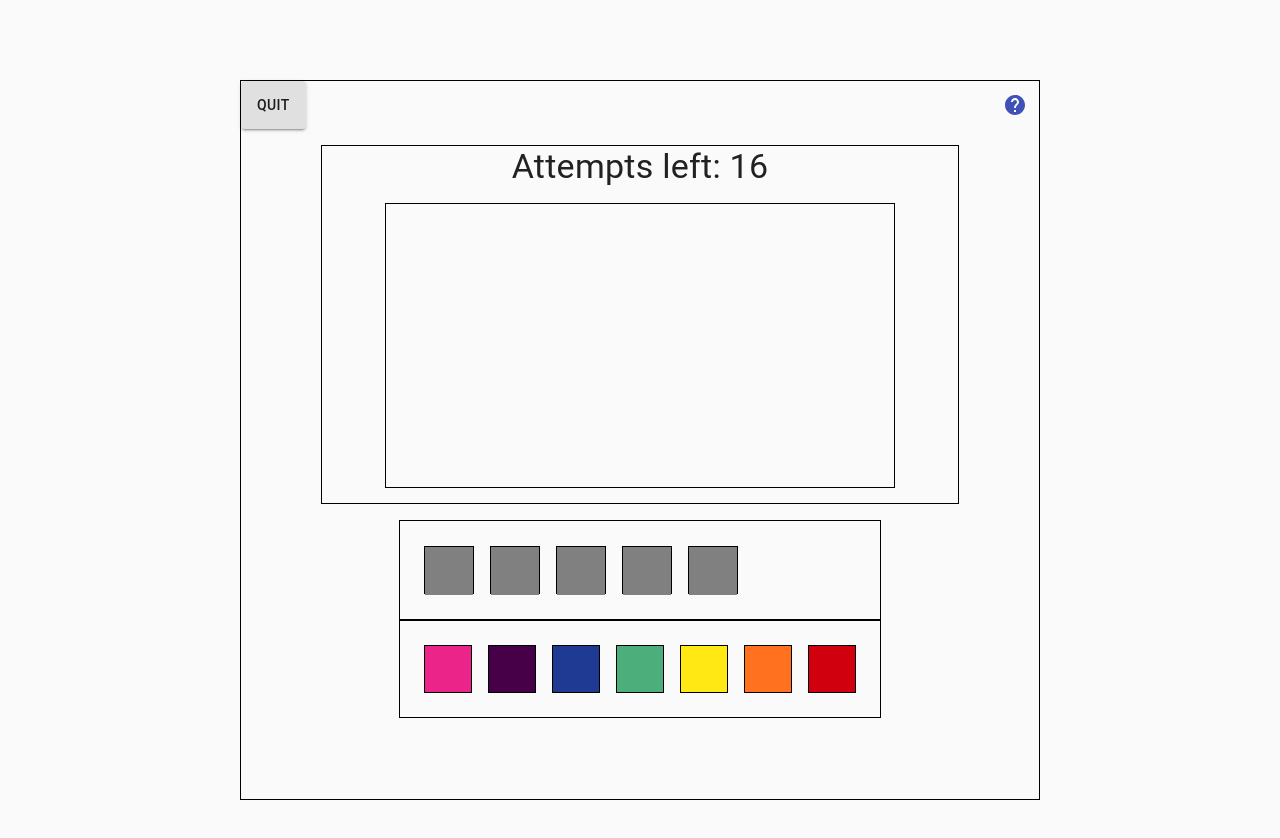
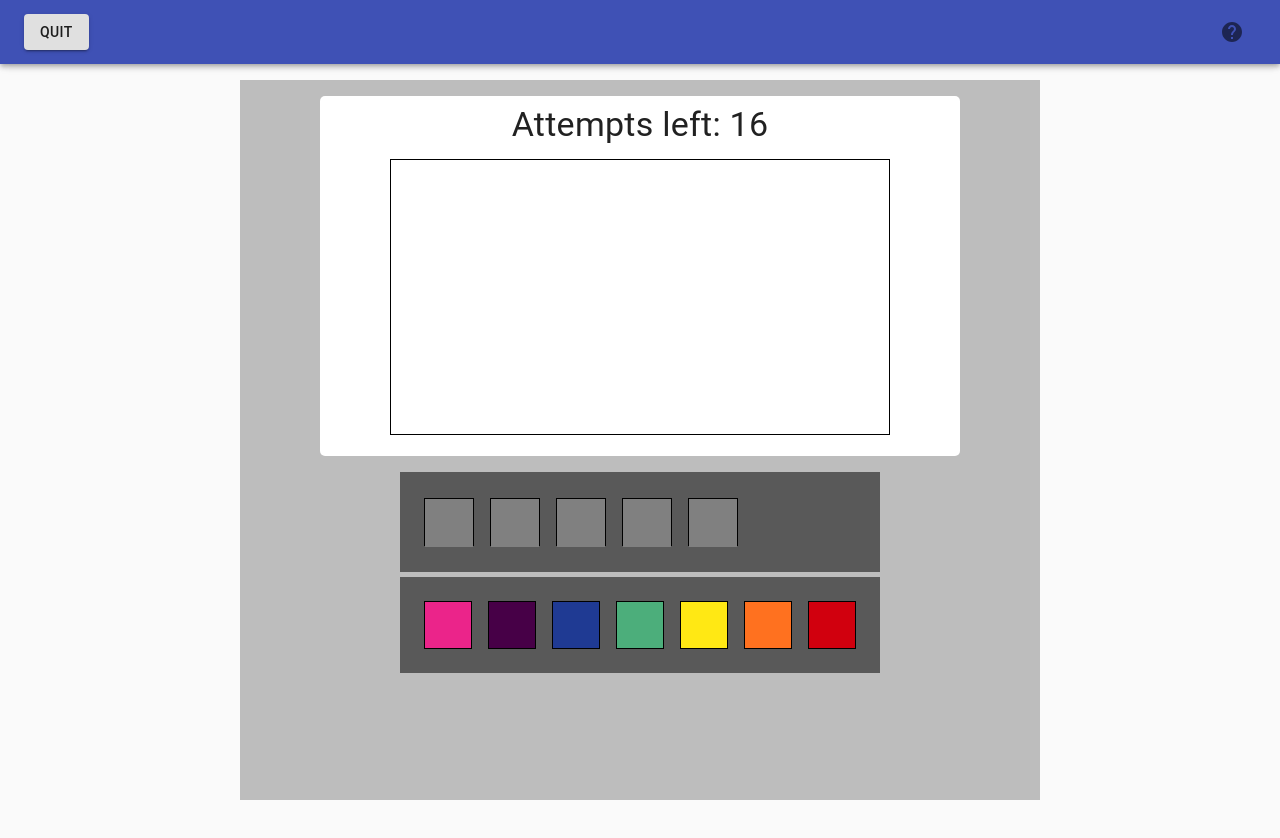
Before and after one commit to magnus-schj/code-breaker, a React (Vite) app: page / in a window 1280 px wide. Both pictures are taken after a click on the button "START GAME". Shown: the top 838 px of the page. Built offline with nearby package versions, Linux system fonts and the light colour scheme.

Commit message:
more styling

```diff
--- a/src/App.css
+++ b/src/App.css
@@ -6,8 +6,8 @@
 
 .pickable-pegs {
   display: flex;
-  border: 1px solid black;
   padding: 1rem;
+  background: hsl(0, 0%, 35%);
 }
 /* ----------------------------------- */
 
@@ -26,11 +26,13 @@
   margin: 1rem;
   height: 50%;
   width: 80%;
-  border: 1px solid black;
   display: flex;
   flex-direction: column;
   align-items: center;
   justify-content: start;
+  background: white;
+  padding: 0.5rem;
+  border-radius: 5px;
 }
 
 .attempts {
@@ -53,17 +55,14 @@
 }
 
 /* ----------------------------------- */
-/* drag and drop */
-
-.drag-drop-wrapper {
-}
 
 .peg-inputs {
   display: flex;
   align-items: center;
+  margin-bottom: 0.3rem;
   padding: 1rem;
-  border: 1px solid black;
   height: 100px;
+  background: hsl(0, 0%, 35%);
 }
 
 .attempt-pegs {
--- a/src/components/Attempts/Attempts.component.tsx
+++ b/src/components/Attempts/Attempts.component.tsx
@@ -14,6 +14,8 @@ const Attempts: FC<Props> = () => {
         <div
           key={i}
           style={{
+            margin: "0.1rem",
+
             height: "2rem",
             width: "2rem",
             border: "1px solid black",
@@ -41,6 +43,7 @@ const Attempts: FC<Props> = () => {
                 <div
                   key={j}
                   style={{
+                    margin: "0.1rem",
                     height: "2rem",
                     width: "2rem",
                     border: "1px solid black",
--- a/src/components/Game/Game.component.tsx
+++ b/src/components/Game/Game.component.tsx
@@ -5,7 +5,13 @@ import "./game.styles.css";
 import { colourData } from "../../initialData";
 import { makeCode } from "../../features/code/code.slice";
 import { generateCode } from "./utils";
-import { Button, IconButton } from "@material-ui/core";
+import {
+  Button,
+  IconButton,
+  AppBar,
+  Toolbar,
+  Typography,
+} from "@material-ui/core";
 import HelpIcon from "@material-ui/icons/Help";
 import DragDrop from "../DragDrop.component";
 import Attempts from "../Attempts/Attempts.component";
@@ -26,14 +32,16 @@ const Game: FC = () => {
 
   return (
     <div className="game">
-      {/* header */}
-      <header id="game-header">
-        <Button variant="contained">Quit</Button>
-
-        <IconButton color="primary" aria-label="help">
-          <HelpIcon />
-        </IconButton>
-      </header>
+      <AppBar position="fixed" color="primary">
+        <Toolbar>
+          <span style={{ flexGrow: 1 }}>
+            <Button variant="contained">Quit</Button>
+          </span>
+          <IconButton color="default" aria-label="help">
+            <HelpIcon />
+          </IconButton>
+        </Toolbar>
+      </AppBar>
 
       <Attempts />
 
--- a/src/components/Game/game.styles.css
+++ b/src/components/Game/game.styles.css
@@ -1,5 +1,4 @@
 .game {
-  border: 1px solid black;
   width: clamp(30vw, 50rem, 90vw);
   height: clamp(80vh, 90vh, 95vh);
   margin: 5rem auto;
@@ -7,10 +6,5 @@
   flex-direction: column;
   align-items: center;
   justify-content: flex-start;
+  background: hsl(0, 0%, 74%);
 }
-
-#game-header {
-  display: flex;
-  justify-content: space-between;
-  width: 100%;
-}
```
